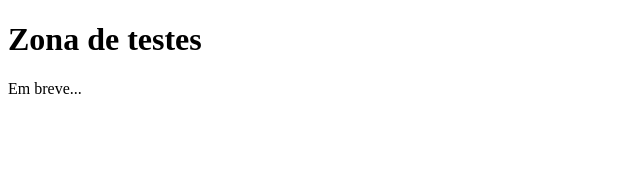
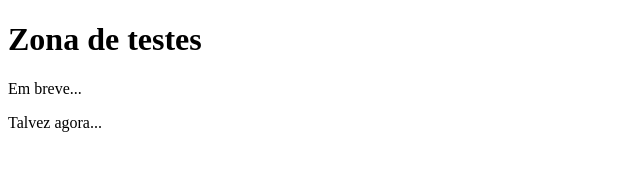
Before and after one commit to BrunoFontouraIF/Repositorio-Teste, a plain HTML site: page index.html in a window 1280 px wide. Shown: the whole page, without its empty margins (0-640 px from the left). Drawn offline with Linux system fonts and the light colour scheme.

Commit message:
Segundo commit

```diff
--- a/index.html
+++ b/index.html
@@ -8,5 +8,6 @@
 <body>
     <h1>Zona de testes</h1>
     <p>Em breve...</p>
+    <p>Talvez agora...</p>
 </body>
 </html>
```
